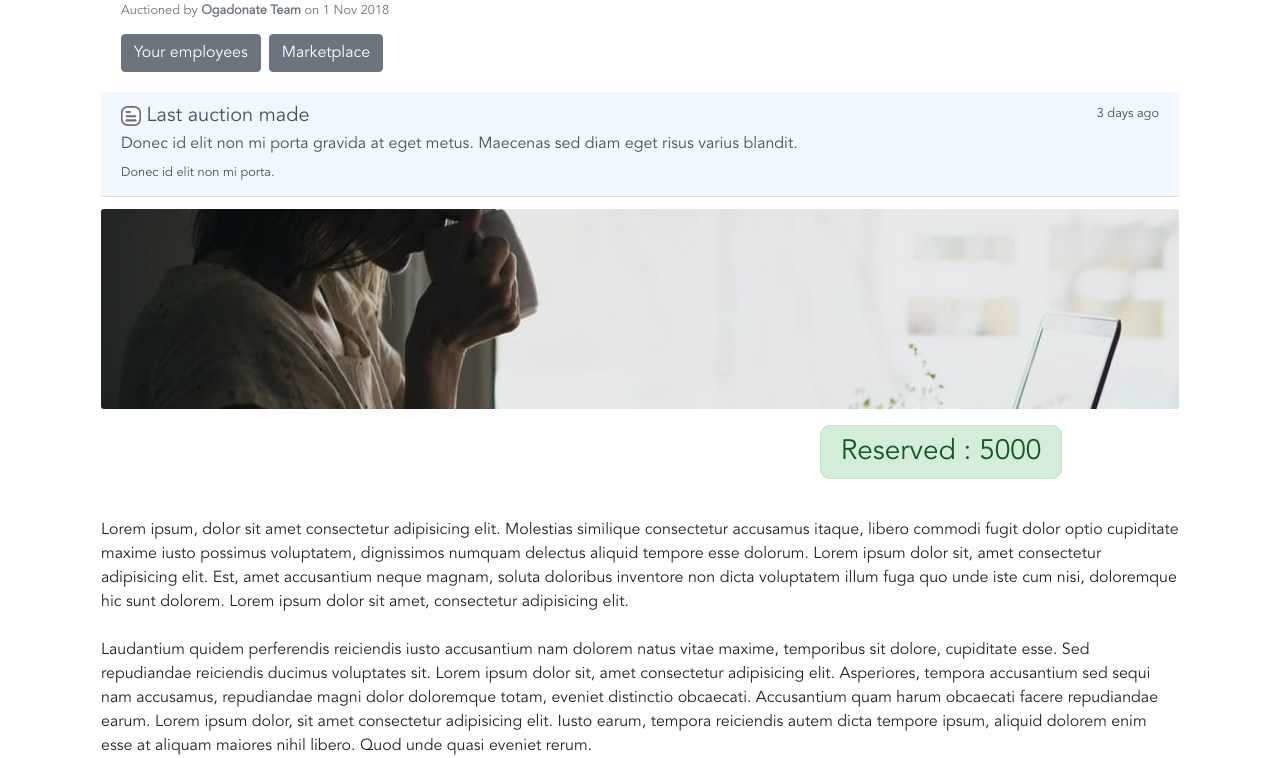
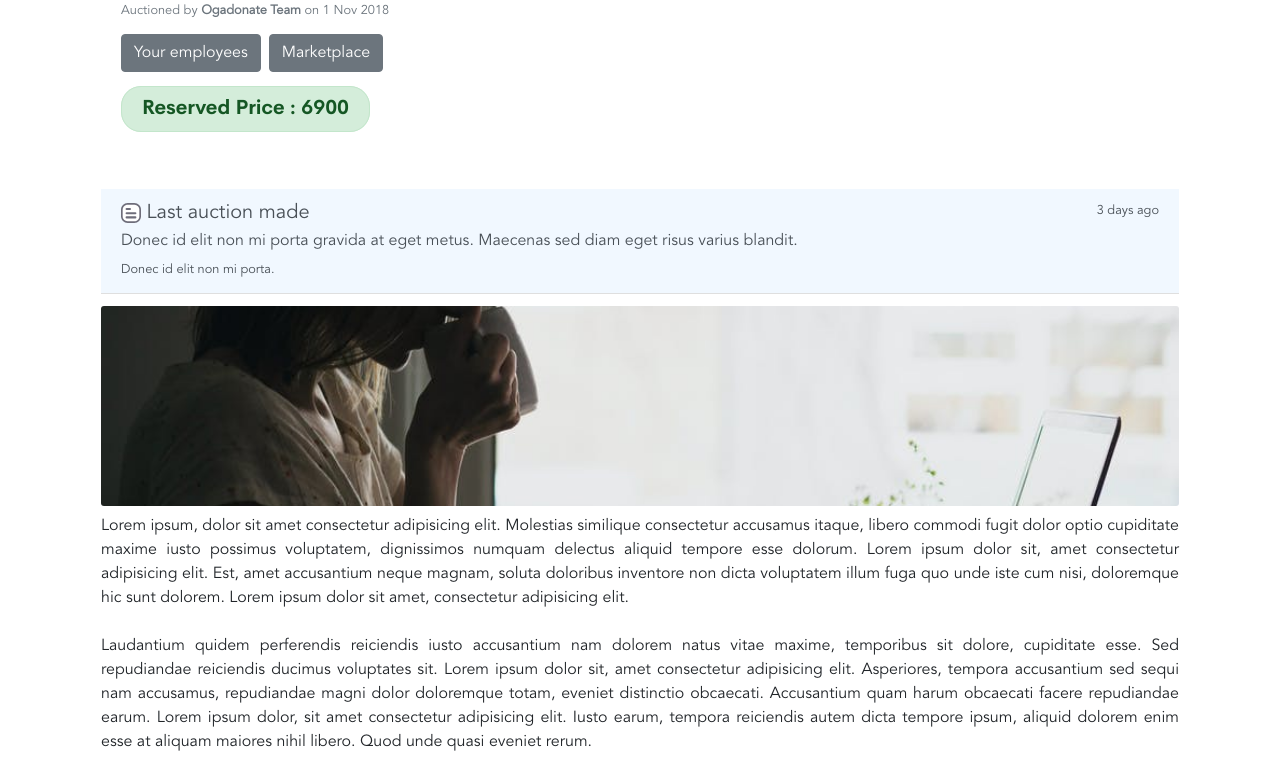
Before and after one commit to jim-nnamdi/shooter, a plain HTML site: page single.html in a window 1280 px wide. Shown: the part 346-1104 px from the top of the page. Drawn offline with Linux system fonts and the light colour scheme.

Commit message:
reserved section of the auction fixed

```diff
--- a/single.html
+++ b/single.html
@@ -93,6 +93,7 @@
                 <div class="col-12 d-flex">
                     <h4 class="card-title "><b class="wbold">Hugo driver truck</b></h4>
                 </div>
+
                 <div class="col">
                     <h6 class="card-subtitle mb-2 text-muted">
                         <p class="card-text text-muted small "><span class="vl ml-0"></span> Auctioned by <span class="font-weight-bold"> Ogadonate Team</span> on 1 Nov 2018</p>
@@ -102,6 +103,7 @@
             <div class="d-flex mt-2">
             <a class="btn btn-secondary" href="employees.html">Your employees</a>
             <button class="btn btn-secondary ml-2" data-toggle="modal" data-target="#exampleModal">Marketplace</button>
+
             <!-- Modal -->
             <div class="modal fade" id="exampleModal" tabindex="-1" role="dialog" aria-labelledby="exampleModalLabel" aria-hidden="true">
               <div class="modal-dialog" role="document">
@@ -125,6 +127,8 @@
               </div>
             </div>
             </div>
+            <h5 class="wbold mt-4 mb-5">
+              <span class="alert alert-success" style="border-radius: 20px;"><b class="wbold">Reserved Price : 6900</b></span></h5>
         </div>
         <div class="col-md-12" style="padding-right: 0px;padding-left:0px; border-radius:0px !important">
           <div class="list-group">
@@ -153,8 +157,7 @@
             <div class="row">
                 <div class="col-md">
                   <img src="images/header3.jpeg" class="card-img" width="1200px" height="200px" style="object-fit: cover;"/>
-                  <p class="mt-2 text-justify"><h3 class="wbold offset-8 mt-4 mb-5">
-                    <span class="alert alert-success" style="border-radius: 10px;">Reserved : 5000</span></h3>
+                  <p class="mt-2 text-justify">
                     Lorem ipsum, dolor sit amet consectetur adipisicing elit. Molestias similique consectetur accusamus itaque, libero commodi fugit dolor optio cupiditate maxime iusto possimus voluptatem, dignissimos numquam delectus aliquid tempore esse dolorum. Lorem ipsum dolor sit, amet consectetur adipisicing elit. Est, amet accusantium neque magnam, soluta doloribus inventore non dicta voluptatem illum fuga quo unde iste cum nisi, doloremque hic sunt dolorem. Lorem ipsum dolor sit amet, consectetur adipisicing elit.
                     <br><br>Laudantium quidem perferendis reiciendis iusto accusantium nam dolorem natus vitae maxime, temporibus sit dolore, cupiditate esse. Sed repudiandae reiciendis ducimus voluptates sit. Lorem ipsum dolor sit, amet consectetur adipisicing elit. Asperiores, tempora accusantium sed sequi nam accusamus, repudiandae magni dolor doloremque totam, eveniet distinctio obcaecati. Accusantium quam harum obcaecati facere repudiandae earum. Lorem ipsum dolor, sit amet consectetur adipisicing elit. Iusto earum, tempora reiciendis autem dicta tempore ipsum, aliquid dolorem enim esse at aliquam maiores nihil libero. Quod unde quasi eveniet rerum.
                   </p>
```
